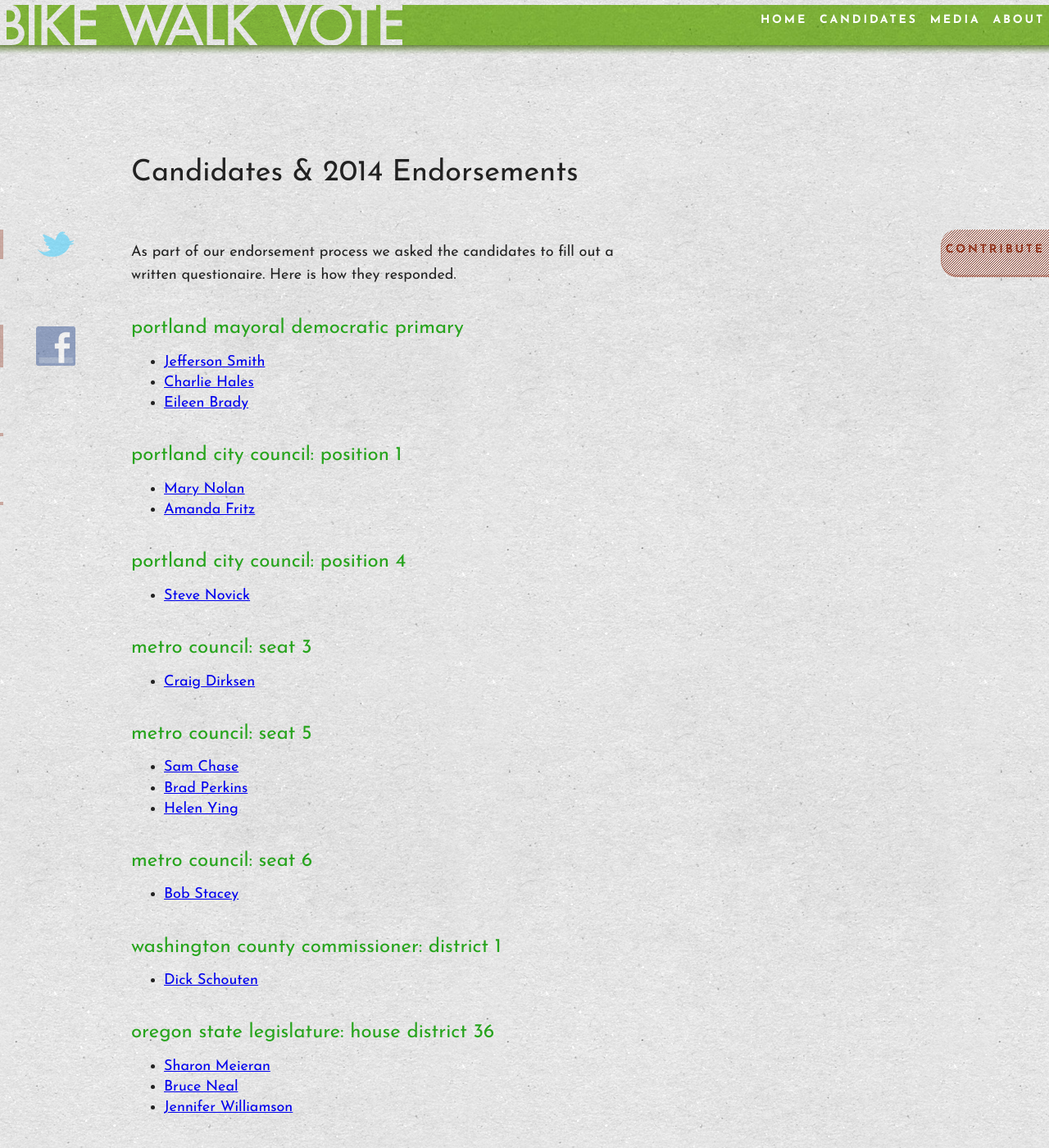
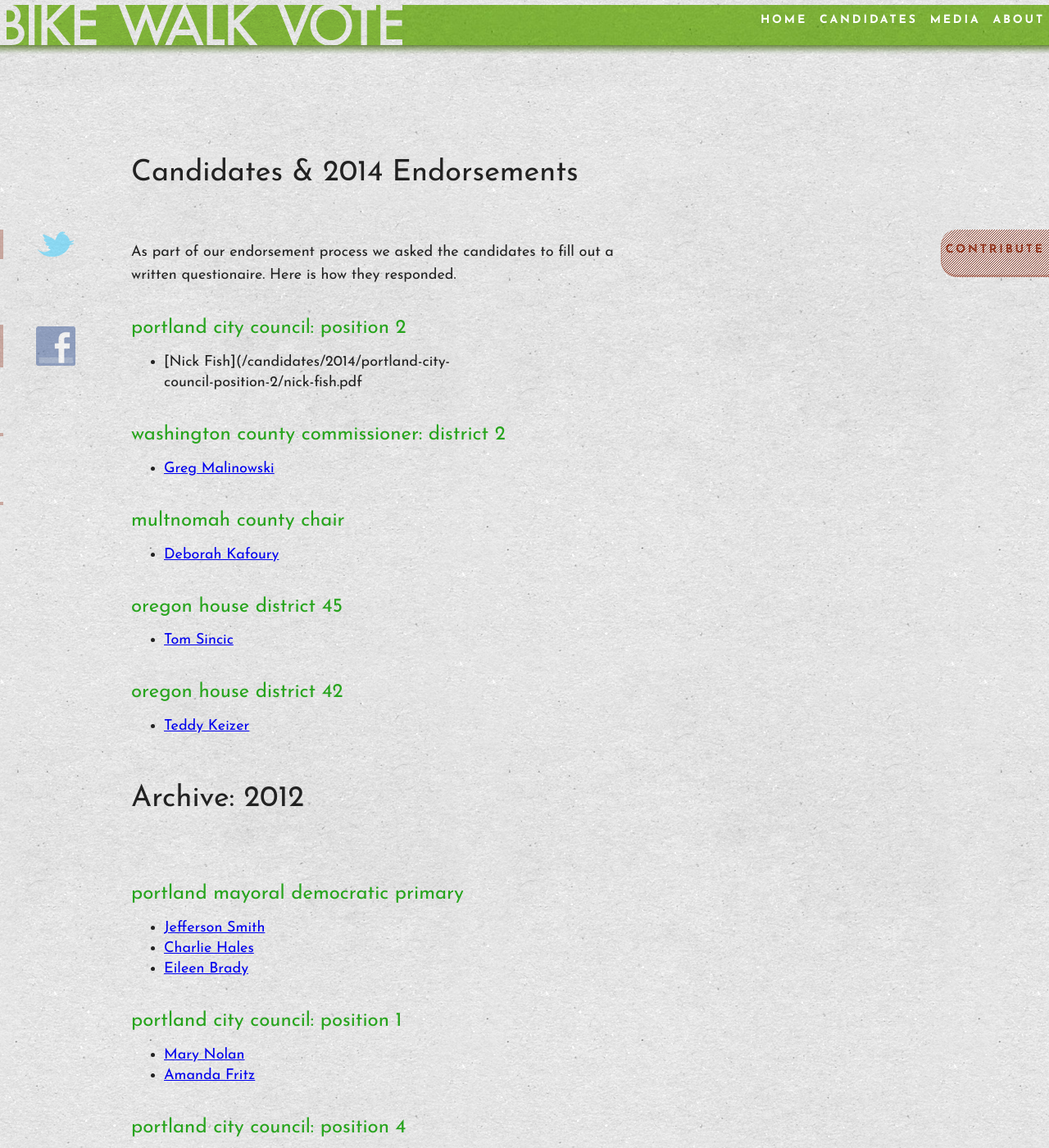
Before and after one commit to bikewalkvote/bikewalkvote.github.io, a Jekyll site: the page built from candidates.md, in a window 1280 px wide and 1400 px high. Shown: the whole window at 82% size. Built offline with Jekyll 4.4.1, drawn with Linux system fonts in a browser that asks for light colours; nearby versions of some CDN libraries; Markdown is read by kramdown in place of the engine named in the settings; comment, search, counter and statistics services are not loaded.

Commit message:
added links to candidates and renamed files for consistency w/ 2012

```diff
--- a/candidates.md
+++ b/candidates.md
@@ -8,6 +8,25 @@
 As part of our endorsement process we asked the candidates to
 fill out a written questionaire. Here is how they responded.
 
+### portland city council: position 2
+* [Nick Fish](/candidates/2014/portland-city-council-position-2/nick-fish.pdf
+
+### washington county commissioner: district 2
+* [Greg Malinowski](/candidates/2014/washington-county-commissioner-district-2/greg-malinowski.pdf)
+
+### multnomah county chair
+
+* [Deborah Kafoury](/candidates/2014/multnomah-county-chair/deborah-kafoury.pdf)
+
+### oregon house district 45
+
+* [Tom Sincic](/candidates/2014/oregon-legislature-house-district-45/tom-sincic.pdf)
+
+### oregon house district 42
+
+* [Teddy Keizer](/candidates/2014/oregon-legislature-house-district-42/teddy-keizer.pdf)
+
+## Archive: 2012
 ### portland mayoral democratic primary
 
   * [Jefferson Smith](/candidates/mayor/jefferson-smith.html)
```
Also changed, not shown: 28 other files.
